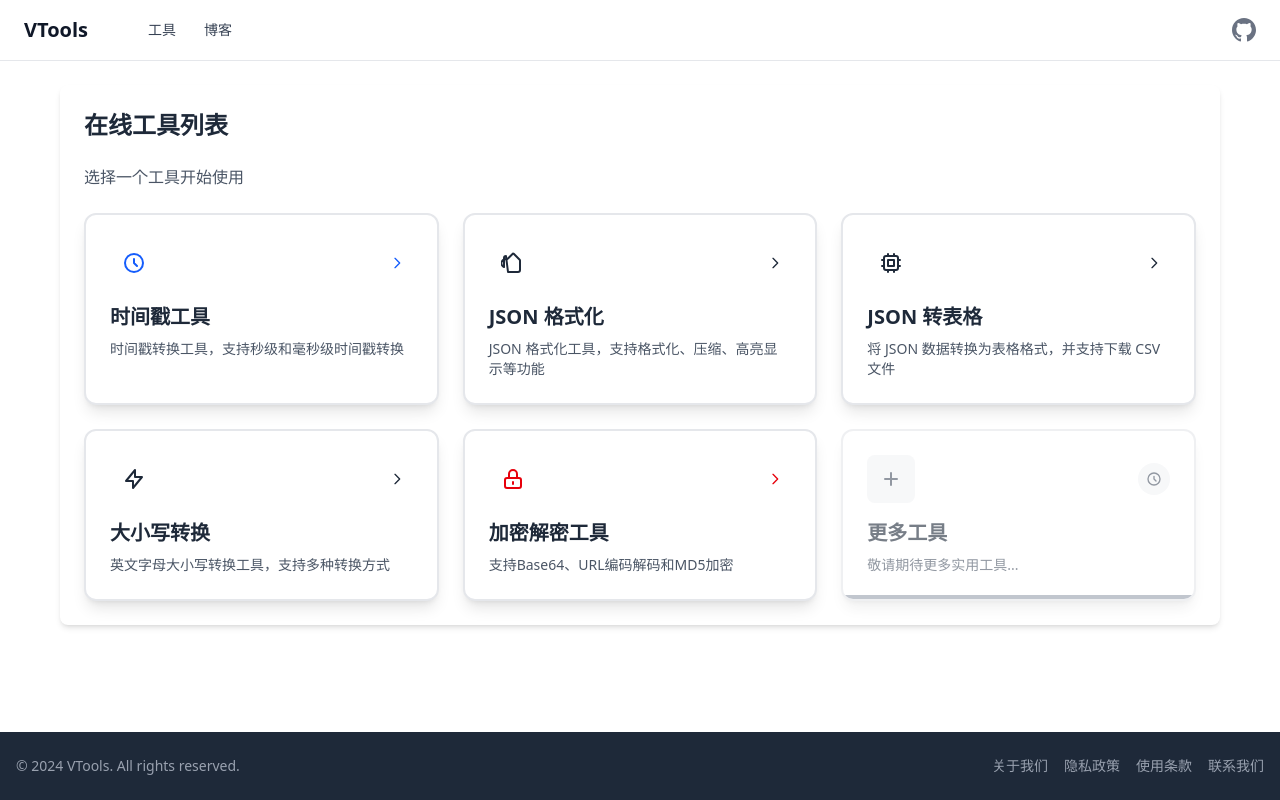
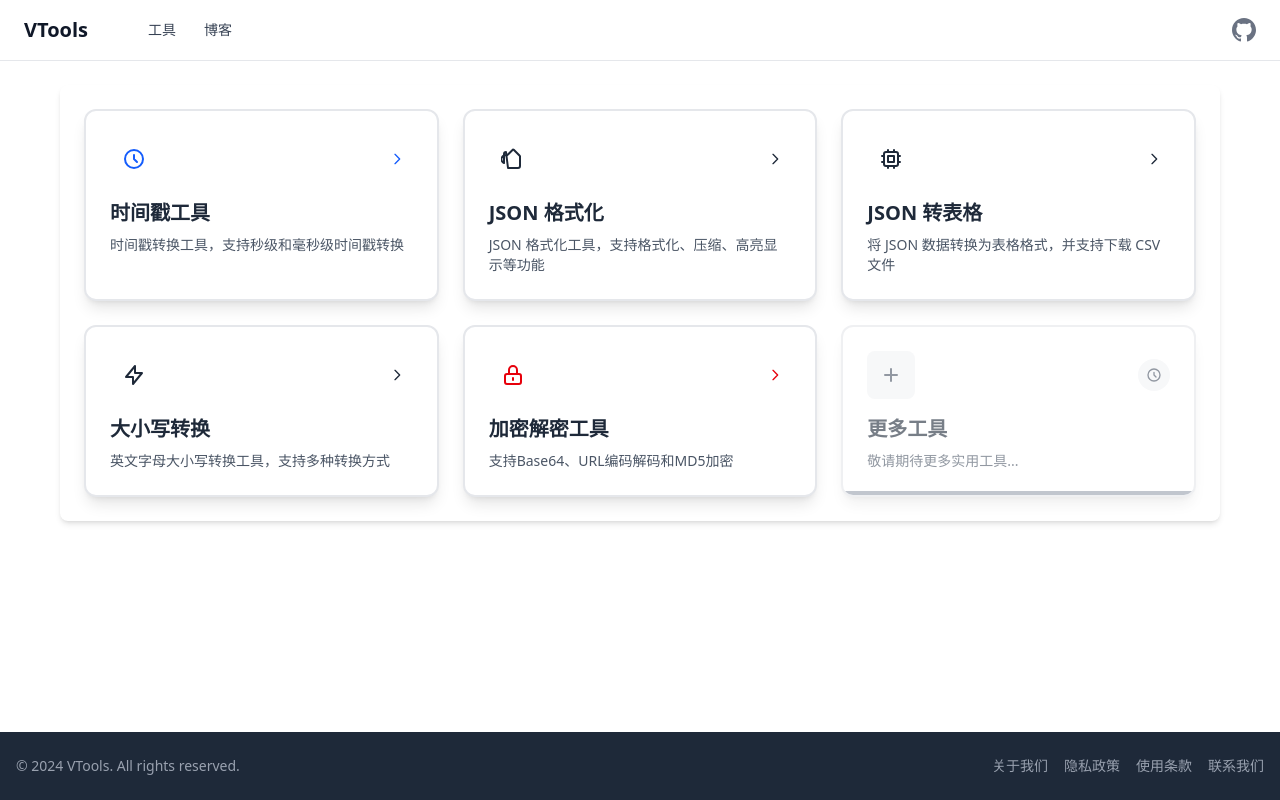
Before and after one commit to chihqiang/vtools, a Vue app: page / in a window 1280 px wide. Built offline with nearby package versions, Linux system fonts and the light colour scheme.

Commit message:
♻️ refactor: 移除多余的标题和描述文本
简化首页视图，删除不再需要的静态标题和描述文本，使界面更加简洁

```diff
--- a/src/views/HomeView.vue
+++ b/src/views/HomeView.vue
@@ -1,8 +1,5 @@
 <template>
   <div class="bg-white rounded-lg shadow-md p-6">
-    <h2 class="text-2xl font-bold text-gray-800 mb-6">在线工具列表</h2>
-    <p class="text-gray-600 mb-6">选择一个工具开始使用</p>
-
     <div class="grid grid-cols-1 md:grid-cols-2 lg:grid-cols-3 gap-6">
       <RouterLink v-for="tool in tools" :key="tool.name" :to="tool.path" :class="[
         'group relative overflow-hidden rounded-xl p-6 bg-white border-2 border-gray-200 text-gray-800 shadow-lg hover:shadow-2xl transition-all duration-300 hover:-translate-y-1',
```
